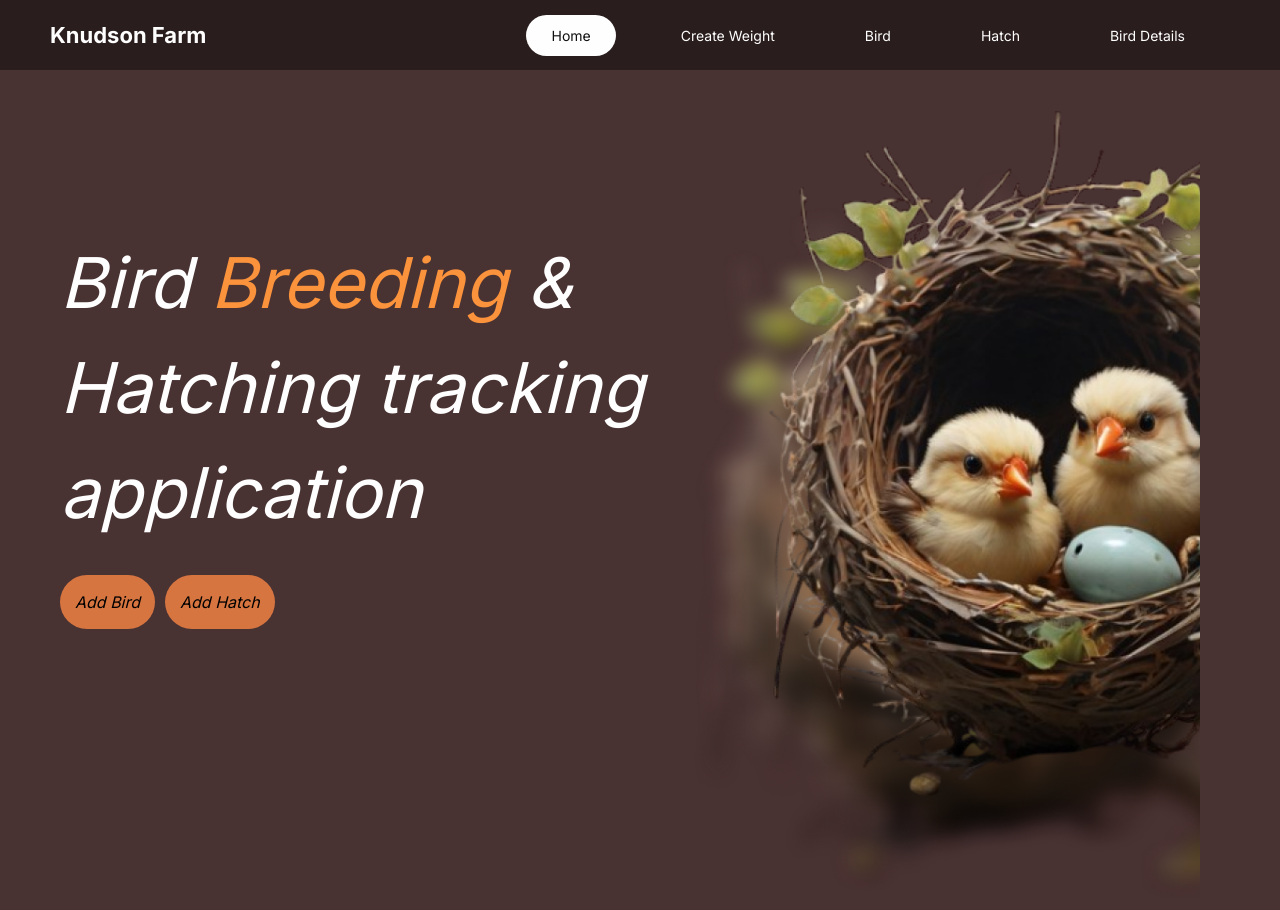
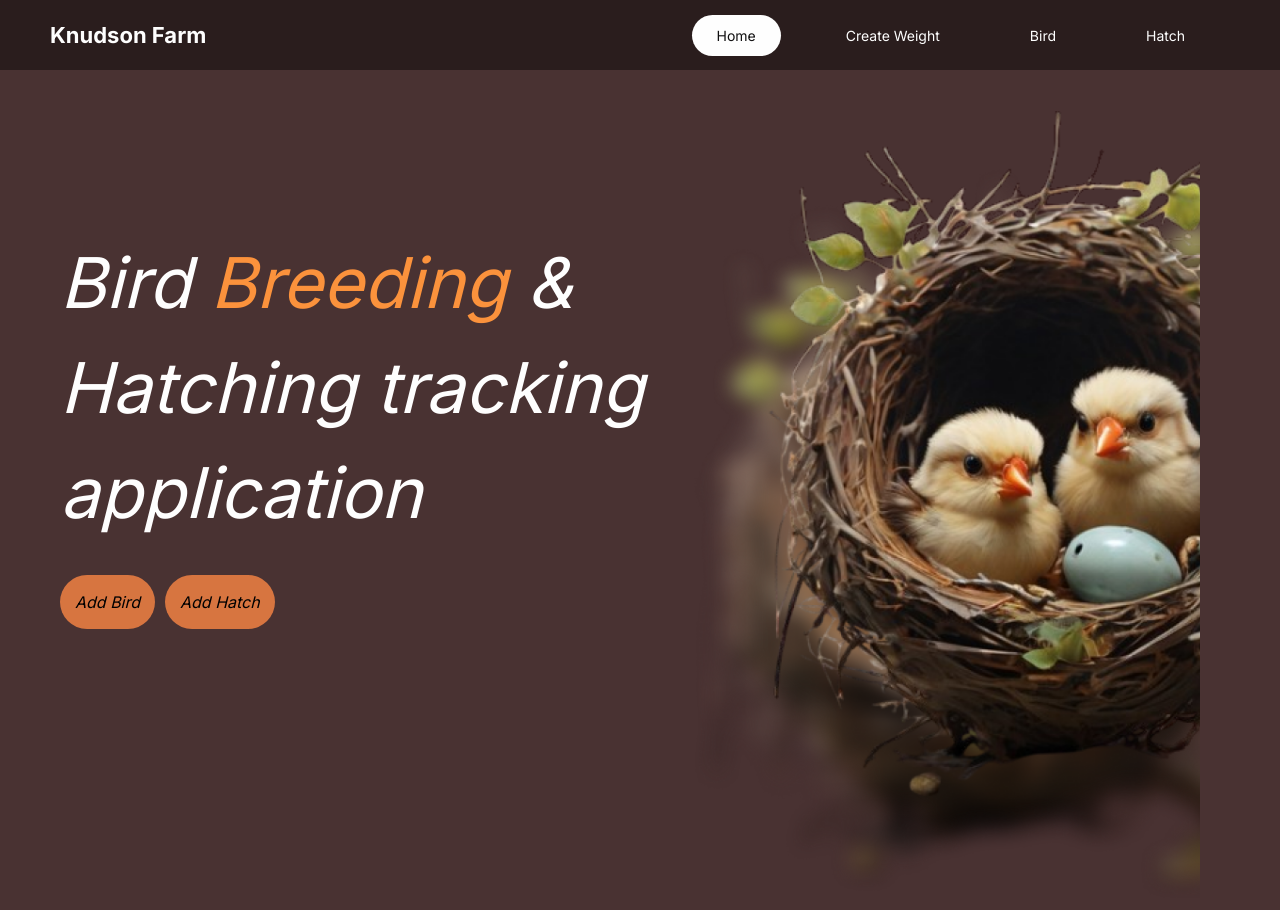
Before and after one commit to Tasfiul-Hedayet/bird-hatch, a Next.js app in the folder frontend/: page / in a window 1280 px wide. Shown: the top 910 px of the page. Built offline with nearby package versions, Linux system fonts and the light colour scheme.

Commit message:
Update Navbar.js

```diff
--- a/frontend/components/Navbar.js
+++ b/frontend/components/Navbar.js
@@ -41,9 +41,6 @@ function Navbar() {
             <li>
               <Link href="/Hatch_Tracker">Hatch</Link>
             </li>
-            <li>
-              <Link href="/Bird_Details">Bird Details</Link>
-            </li>
           </ul>
         </nav>
       </header>
```
